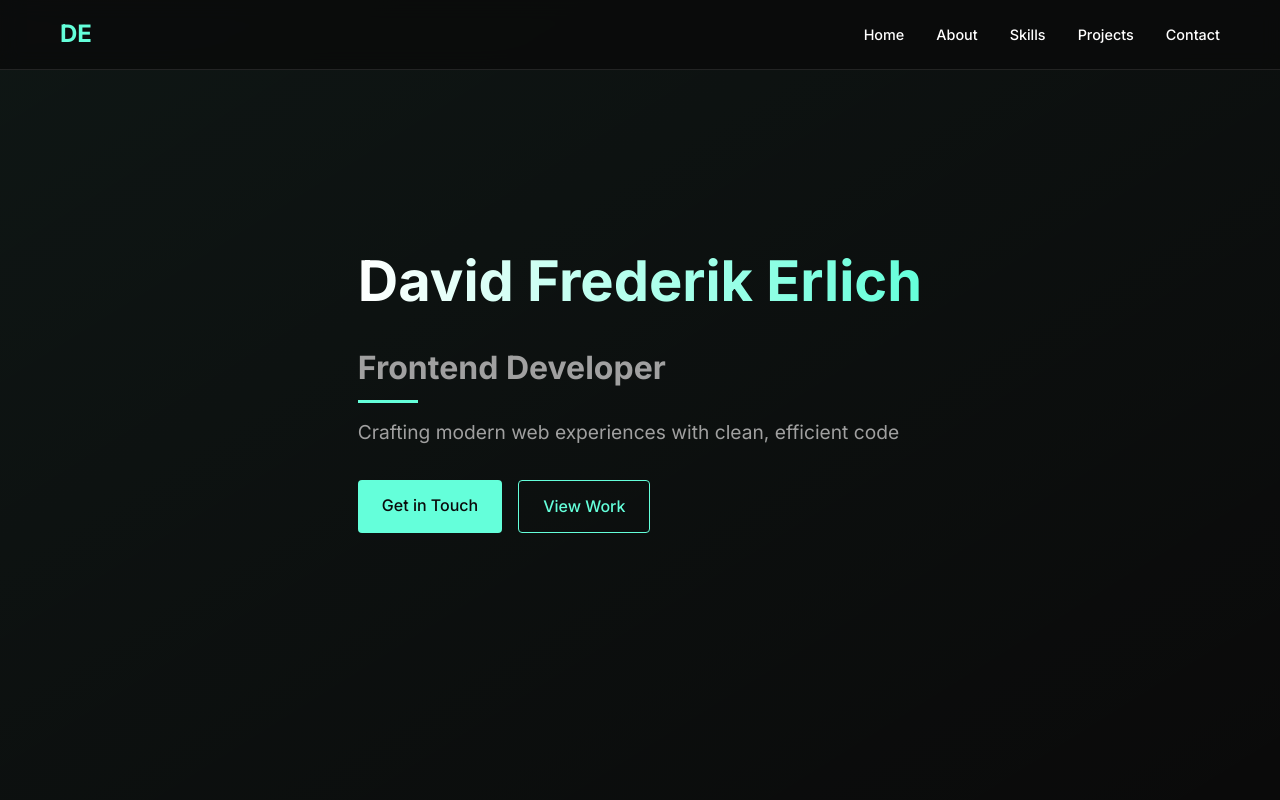
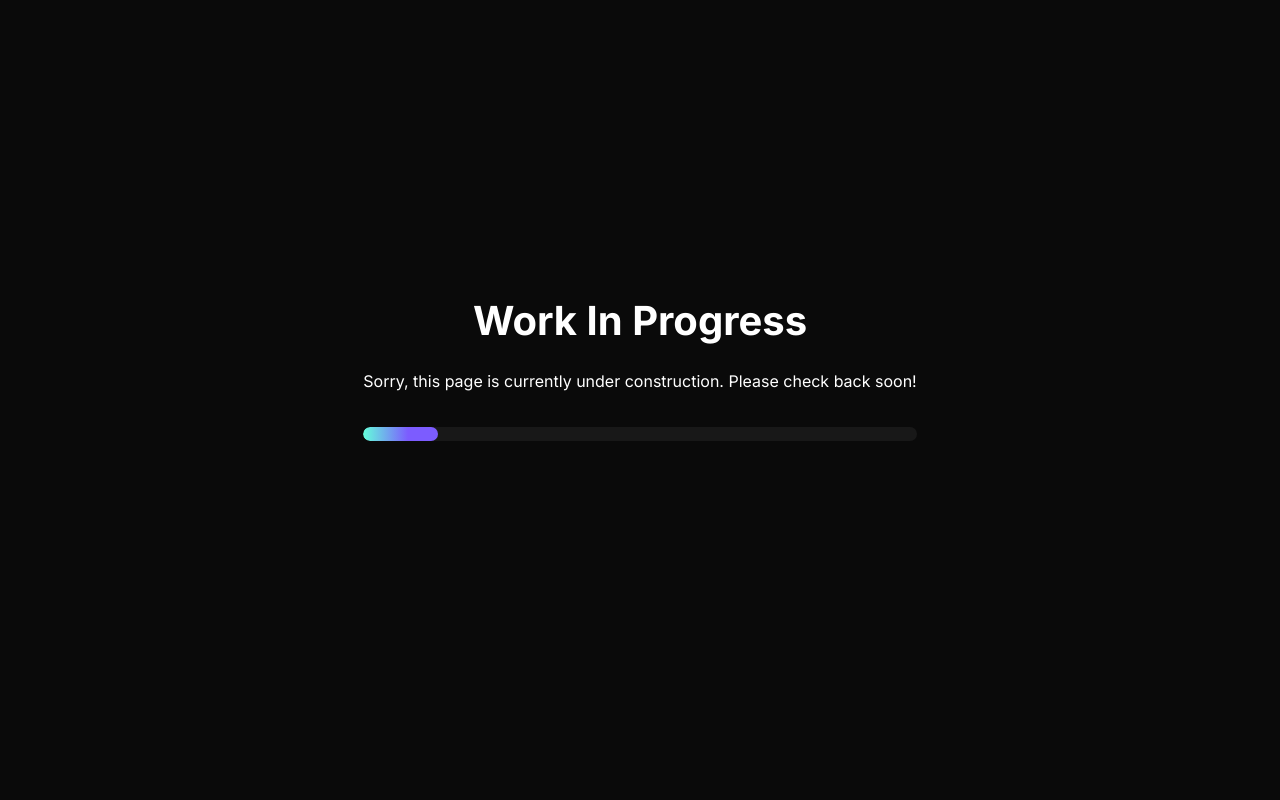
Before and after one commit to daviderl99/my-website, a Next.js app: page / in a window 1280 px wide. Shown: the top 800 px of the page. Built offline with nearby package versions, Linux system fonts and the light colour scheme.

Commit message:
feat: add Work In Progress component and update Node.js version in package-lock

```diff
--- a/src/app/page.tsx
+++ b/src/app/page.tsx
@@ -1,13 +1,14 @@
 "use client";
 
 import { useEffect } from "react";
-import Navigation from "@/components/Navigation/Navigation";
-import Hero from "@/components/Hero/Hero";
-import About from "@/components/About/About";
-import Skills from "@/components/Skills/Skills";
-import Projects from "@/components/Projects/Projects";
-import Contact from "@/components/Contact/Contact";
-import Footer from "@/components/Footer/Footer";
+// import Navigation from "@/components/Navigation/Navigation";
+// import Hero from "@/components/Hero/Hero";
+// import About from "@/components/About/About";
+// import Skills from "@/components/Skills/Skills";
+// import Projects from "@/components/Projects/Projects";
+// import Contact from "@/components/Contact/Contact";
+// import Footer from "@/components/Footer/Footer";
+import WorkInProgress from "@/components/WorkInProgress/WorkInProgress";
 
 export default function Home() {
   useEffect(() => {
@@ -26,13 +27,14 @@ export default function Home() {
 
   return (
     <main>
-      <Navigation />
+      {/* <Navigation />
       <Hero />
       <About />
-      <Skills />
-      <Projects />
+      <Skills /> */}
+      <WorkInProgress />
+      {/* <Projects />
       <Contact />
-      <Footer />
+      <Footer /> */}
     </main>
   );
 }
--- a/src/components/Navigation/Navigation.module.scss
+++ b/src/components/Navigation/Navigation.module.scss
@@ -3,7 +3,7 @@
   top: 0;
   width: 100%;
   height: var(--nav-height);
-    background-color: rgba(10, 10, 10, 0.95);
+  background-color: rgba(10, 10, 10, 0.8);
   backdrop-filter: blur(10px);
   z-index: 1000;
   border-bottom: 1px solid rgba(255, 255, 255, 0.1);
@@ -41,5 +41,4 @@
       color: var(--accent);
     }
   }
-
 }
--- /dev/null
+++ b/src/components/WorkInProgress/WorkInProgress.module.scss
@@ -0,0 +1,48 @@
+.wip {
+  padding: 120px 0;
+  min-height: calc(100vh - var(--nav-height));
+  display: flex;
+  align-items: center;
+  justify-content: center;
+  text-align: center;
+}
+
+.wip h1 {
+  font-size: 2.5rem;
+  margin-bottom: 1rem;
+}
+
+.wip p {
+  margin-bottom: 2rem;
+  color: var(--muted);
+}
+
+.progress {
+  width: 100%;
+  max-width: 600px;
+  height: 14px;
+  background: rgba(255, 255, 255, 0.06);
+  border-radius: 999px;
+  overflow: hidden;
+  position: relative;
+}
+
+.progressBar {
+  height: 100%;
+  width: 0%;
+  background: linear-gradient(90deg, var(--accent), #7c5cff 60%);
+  border-radius: 999px;
+  animation: progress 5s linear infinite;
+}
+
+@keyframes progress {
+  0% {
+    width: 0%;
+  }
+  50% {
+    width: 70%;
+  }
+  100% {
+    width: 0%;
+  }
+}
--- /dev/null
+++ b/src/components/WorkInProgress/WorkInProgress.tsx
@@ -0,0 +1,18 @@
+import styles from "./WorkInProgress.module.scss";
+
+export default function WorkInProgress() {
+  return (
+    <section id="wip" className={styles.wip}>
+      <div className="container">
+        <h1>Work In Progress</h1>
+        <p>
+          Sorry, this page is currently under construction. Please check back
+          soon!
+        </p>
+        <div className={styles.progress} aria-hidden>
+          <div className={styles.progressBar}></div>
+        </div>
+      </div>
+    </section>
+  );
+}
--- a/src/styles/globals.scss
+++ b/src/styles/globals.scss
@@ -19,7 +19,7 @@ html {
 }
 
 body {
-  font-family: 'Inter', sans-serif;
+  font-family: "Inter", sans-serif;
   background-color: var(--bg-primary);
   color: var(--text-primary);
   line-height: 1.6;
@@ -44,7 +44,7 @@ section h2 {
 }
 
 section h2::after {
-  content: '';
+  content: "";
   position: absolute;
   bottom: -10px;
   left: 0;
@@ -164,6 +164,6 @@ footer {
   }
 }
 
-.hero>* {
+.hero > * {
   animation: fadeIn 0.8s ease-out forwards;
 }
```
Also changed, not shown: src/components/Navigation/Navigation.tsx (+17 -7 lines), 1 other file (tests, documents, lock files or other folders). Lines whose indentation alone changed are shown as unchanged.
